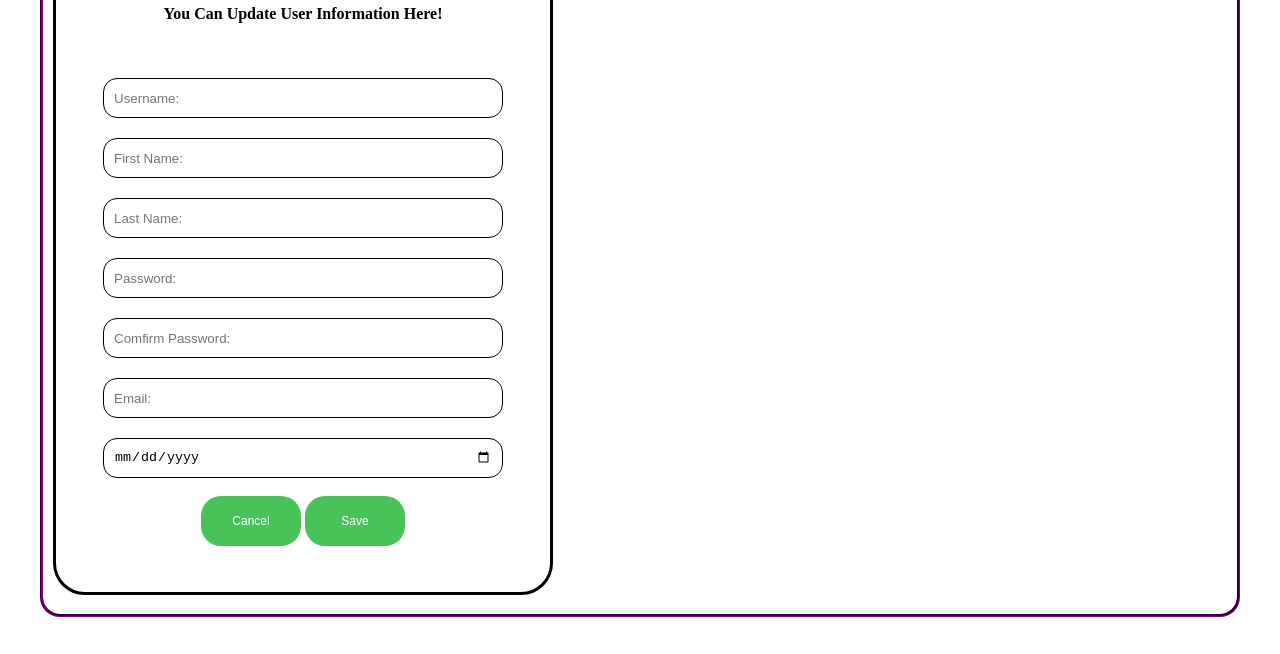
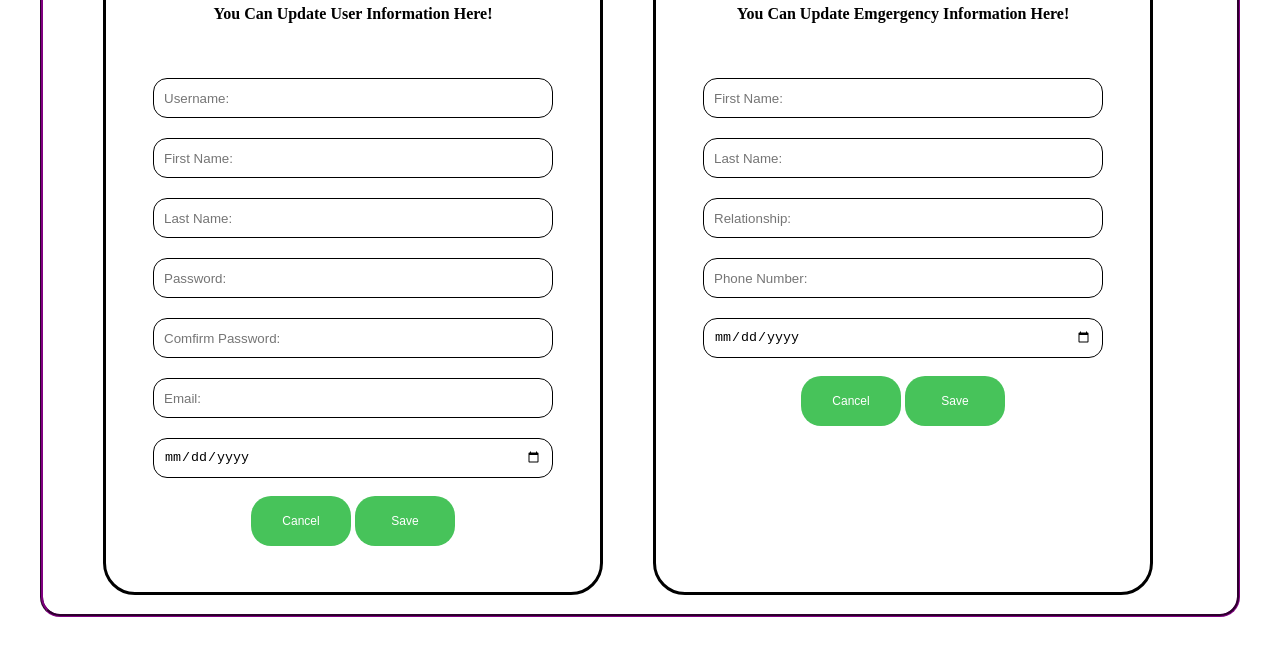
Before and after one commit to PisethSun/school-project, a plain HTML site: page setting.html in a window 1280 px wide. Shown: the part 203-857 px from the top of the page. Drawn offline with Linux system fonts and the light colour scheme; files whose address does not match are found by name.

Commit message:
2 files modified

```diff
--- a/setting.html
+++ b/setting.html
@@ -64,7 +64,29 @@
       </form>
 
     </div>
+    <div id="FormDivSetting2"></div>
+    <div id="FormDivSetting3">
+      <h1 style="color: black; font-size: 2em; text-align: center;">Update Emergency</h1>
+      <center><hr style="width: 50%; color: red;">
+        <br>
+        <h3 style="color: black; font-size: 1em; text-align: center;">You Can Update Emgergency Information Here!</h3>
+      <form action="" method="GET" enctype="text/>plain">
 
+      <input type="text" class="input-field" placeholder="First Name:" name="Fname" required>
+      <br>
+      <input type="text"  class="input-field" placeholder="Last Name:" name="Lname" required>
+      <br>
+      <input type="text" class="input-field"  placeholder="Relationship:" name="relation" required>
+      <br>
+      <input type="text"  class="input-field" placeholder="Phone Number:" name="pnum" required></th>
+      <br>
+      <input  type="date" class="input-field" placeholder="DOB:" name="dob" required>
+      <br>
+      <button type="submit" class="Submit">Cancel</button> <button type="submit" class="Submit">Save</button>
+
+      </form>
+
+    </div>
   </div>
 
 
--- a/styles.css
+++ b/styles.css
@@ -236,7 +236,7 @@ body {
 /* Update Setting  */
 #FormDivSetting {
   margin-top: 5px;
-  margin-left: 10px;
+  margin-left: 60px;
   width: 500px;
   height: 650px;
   background-color: white;
@@ -250,6 +250,22 @@ body {
   float: left;
   border-radius: 2em;
 }
+#FormDivSetting2 {
+  margin-top: 5px;
+  margin-left: 10px;
+  width: 500px;
+  height: 650px;
+
+  /* box-shadow: 0 0 10px 0 purple; */
+
+  /* top: 19%;
+  left: 50%; */
+  /* transform: translate(0%, -50%); */
+
+  float: left;
+  border-radius: 2em;
+}
+
 /* This is Sign up Form  */
 #FormDivSignup {
   margin-top: 350px;
@@ -261,6 +277,22 @@ body {
   left: 50%;
   transform: translate(-50%, -50%);
   position: absolute;
+}
+#FormDivSetting3 {
+  margin-top: 5px;
+  width: 500px;
+  height: 650px;
+  background-color: white;
+  margin-left: 100px;
+
+  /* box-shadow: 0 0 10px 0 purple; */
+  border: #000 solid;
+  /* top: 19%;
+  left: 50%; */
+  /* transform: translate(0%, -50%); */
+
+  float: left;
+  border-radius: 2em;
 }
 form {
   margin: 35px;
```
